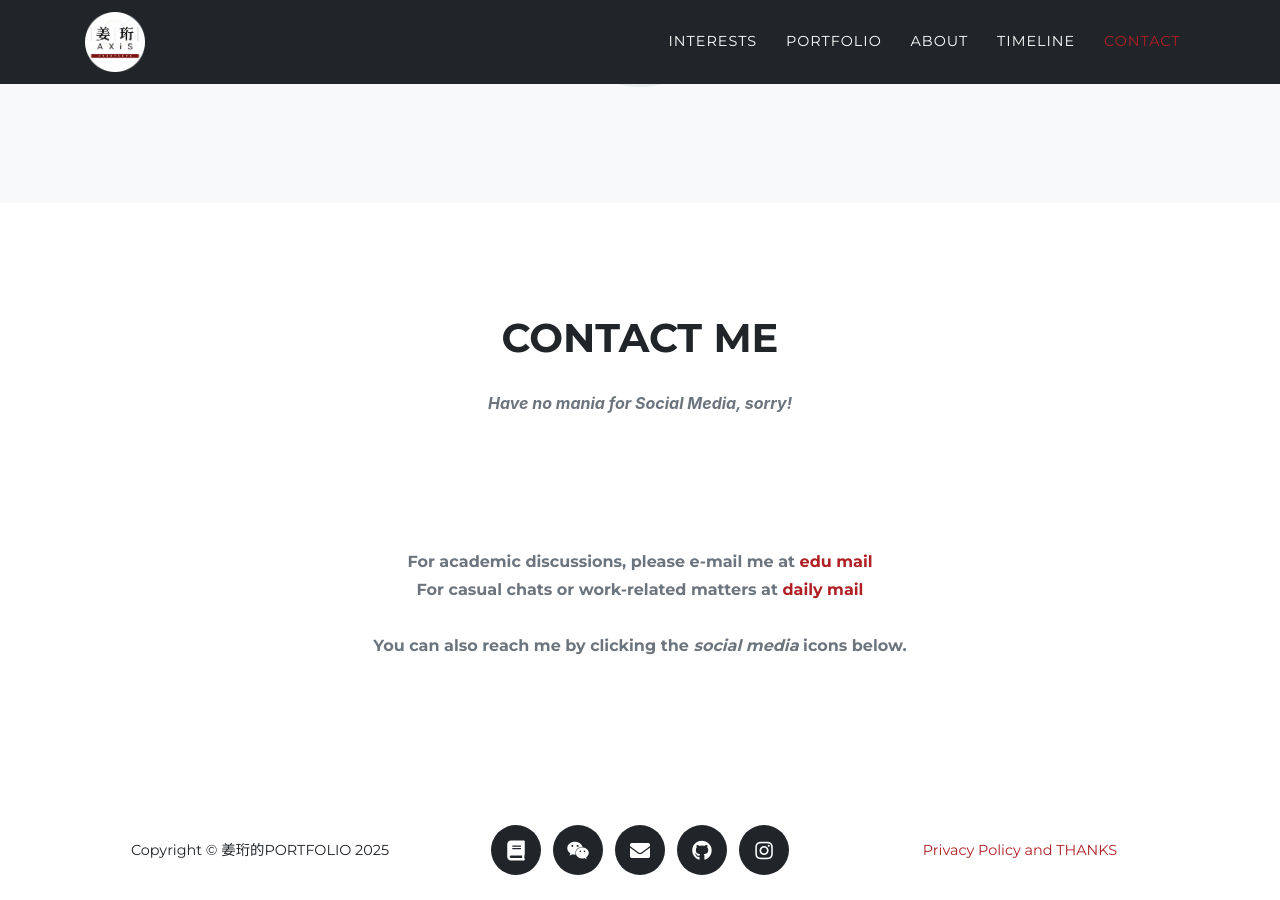
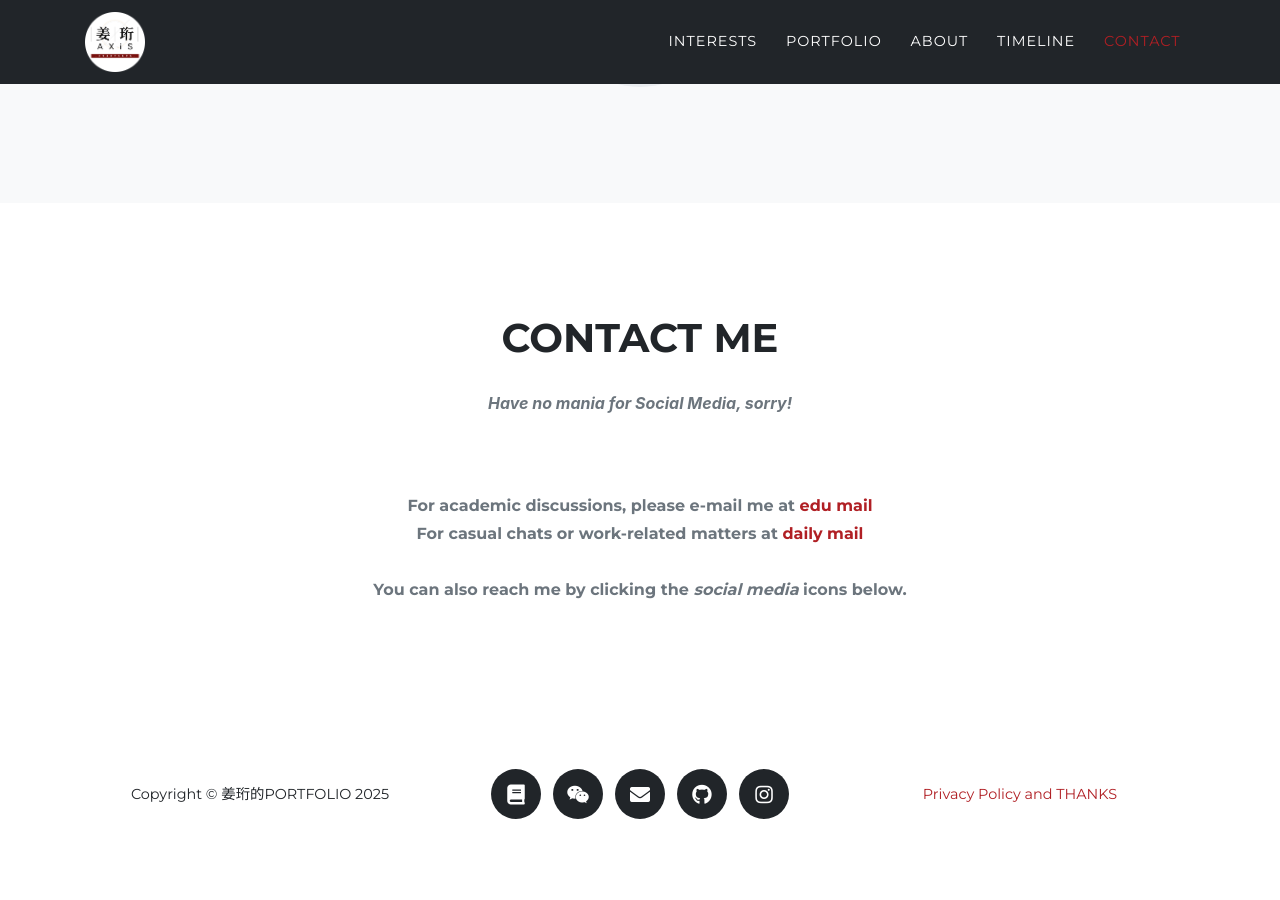
Before and after one commit to JiayuREN1127/JiayuREN1127.github.io, a Jekyll site: the page built from index.md, in a window 1280 px wide and 900 px high, scrolled down 5762 px. Built offline with Jekyll 4.4.1, drawn with Linux system fonts in a browser that asks for light colours; some web fonts are replaced; after the commit the page ends 6606 px from its top, so only the background shows below that.

Commit message:
Update sitetext.yml

```diff
--- a/_data/sitetext.yml
+++ b/_data/sitetext.yml
@@ -106,7 +106,7 @@
   contact:
     title: "Contact Me"
     text: "**Have no mania for Social Media, sorry!**"
-    addtext: "<br><br>For academic discussions, please e-mail me at [edu mail](mailto:3210105868@zju.edu.cn)<br>For casual chats or work-related matters at [daily mail](mailto:2118790587@qq.com)<br><br>You can also reach me by clicking the *social media* icons below."
+    addtext: "For academic discussions, please e-mail me at [edu mail](mailto:3210105868@zju.edu.cn)<br>For casual chats or work-related matters at [daily mail](mailto:2118790587@qq.com)<br><br>You can also reach me by clicking the *social media* icons below."
     section: contact
 
   footer:
```
